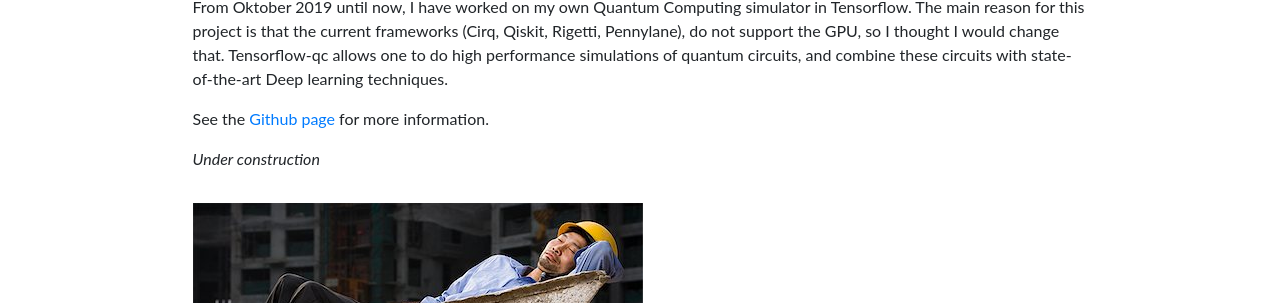
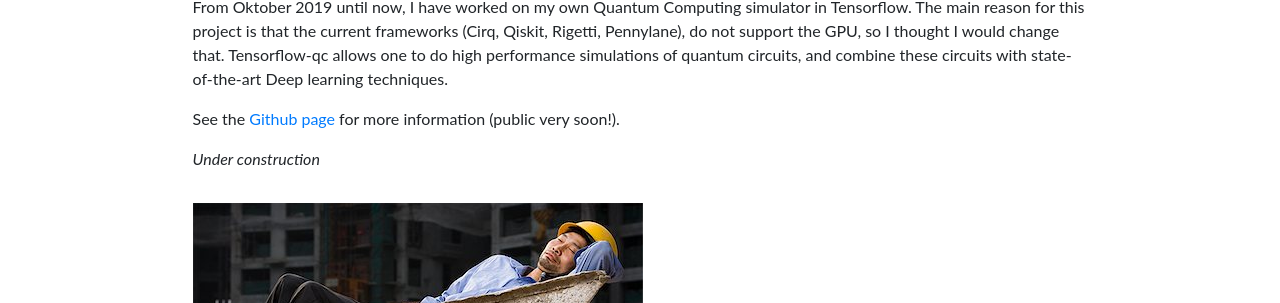
Before and after one commit to therooler/therooler.github.io, a Jekyll site: the page built from _projects/(5) Tensorflow-qc.md, in a window 1280 px wide. Shown: the part 206-509 px from the top of the page. Built offline with Jekyll 4.4.1, drawn with Linux system fonts in a browser that asks for light colours; nearby versions of some CDN libraries.

Commit message:
Update (5) Tensorflow-qc.md

```diff
--- a/_projects/(5) Tensorflow-qc.md
+++ b/_projects/(5) Tensorflow-qc.md
@@ -10,7 +10,7 @@
 From Oktober 2019 until now, I have worked on my own Quantum Computing simulator in Tensorflow. The main reason for this project is that
 the current frameworks (Cirq, Qiskit, Rigetti, Pennylane), do not support the GPU, so I thought I would change that. Tensorflow-qc allows one to do high performance simulations of quantum circuits, and combine these circuits with state-of-the-art Deep learning techniques.
 
-See the [Github page](https://github.com/therooler/tensorflow-qc) for more information.
+See the [Github page](https://github.com/therooler/tensorflow-qc) for more information (public very soon!).
 
 *Under construction*
 
```
